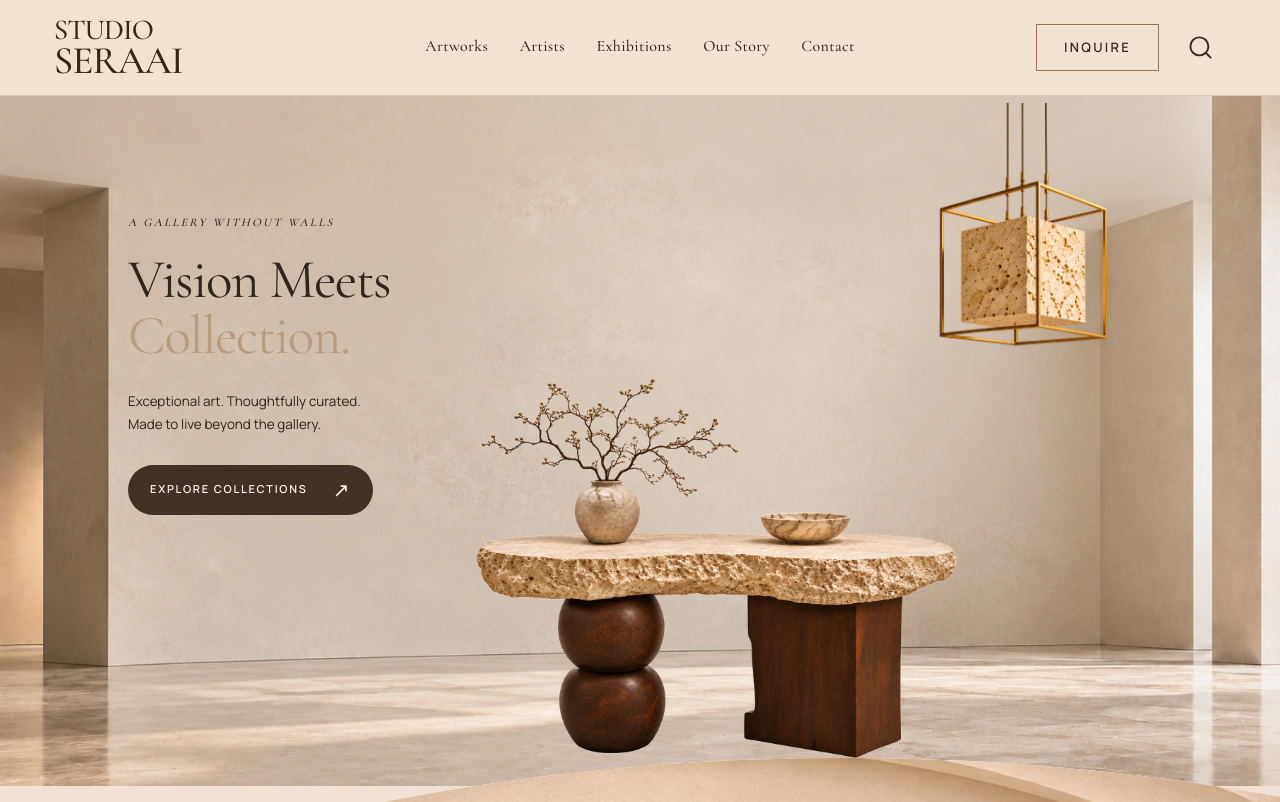
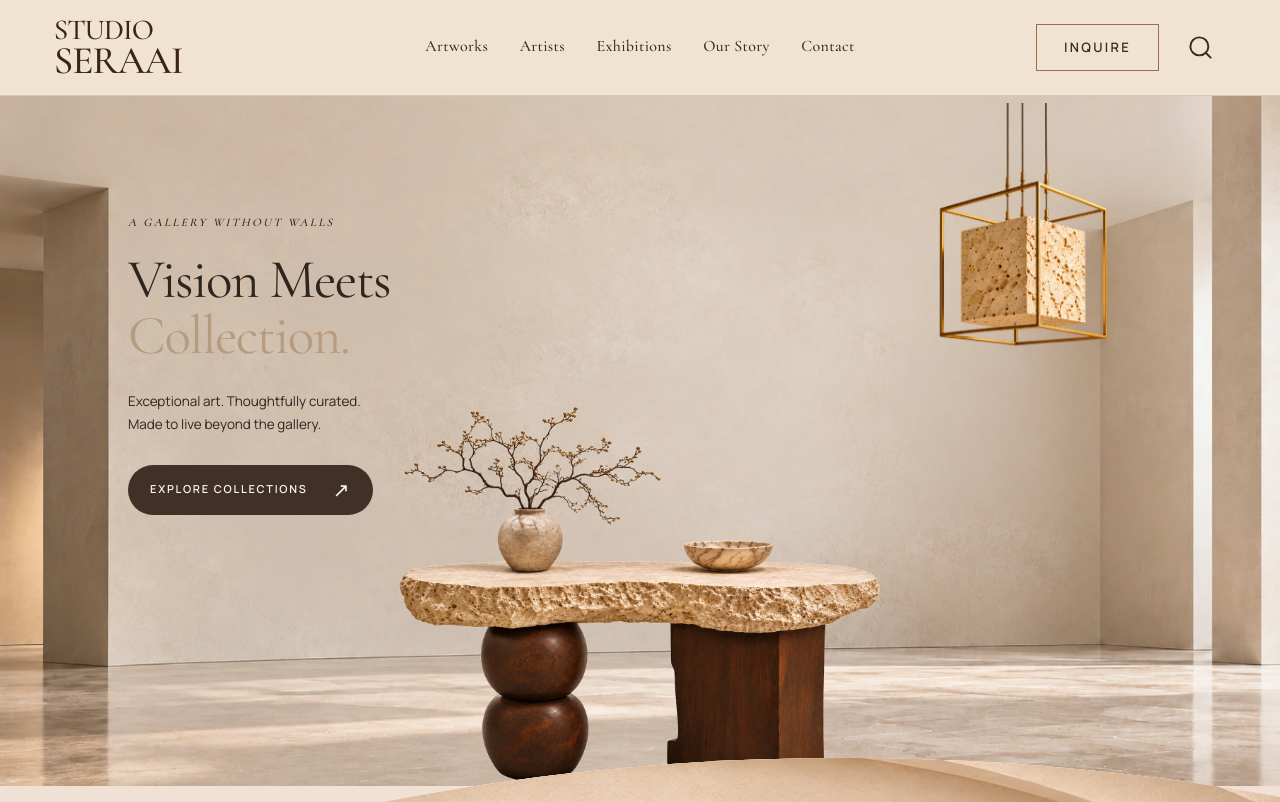
Before and after one commit to studioseraai/studioseraai, a Next.js app: page / in a window 1280 px wide. Shown: the top 802 px of the page. Built offline with nearby package versions, Linux system fonts and the light colour scheme.

Commit message:
Center hero table and align cabinet with gallery floor

```diff
--- a/app/gallery-components/StudioSeraaiAnimatedHero.module.css
+++ b/app/gallery-components/StudioSeraaiAnimatedHero.module.css
@@ -57,3 +57,13 @@
 .mainTable{left:36%;width:40%}
 @media(max-width:1100px){.mainTable{left:29%;width:50%}}
 @media(max-width:650px){.mainTable{left:5%;width:90%}}
+
+/* Final hero staging: center the main table; align both object bases with floor. */
+@media(min-width:1101px){
+  .sideTables{left:5%;width:24%;bottom:-1%}
+  .mainTable{left:30%;width:40%;bottom:0}
+}
+@media(min-width:651px) and (max-width:1100px){
+  .sideTables{left:3%;width:29%;bottom:-1%}
+  .mainTable{left:25%;width:50%;bottom:0}
+}
```
